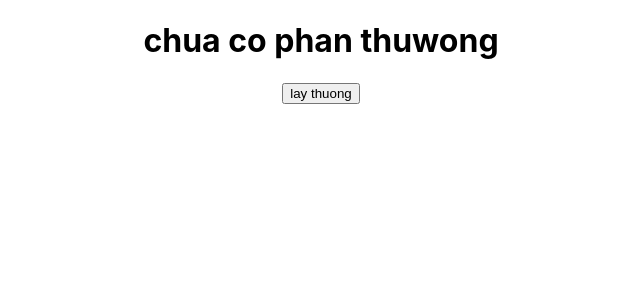
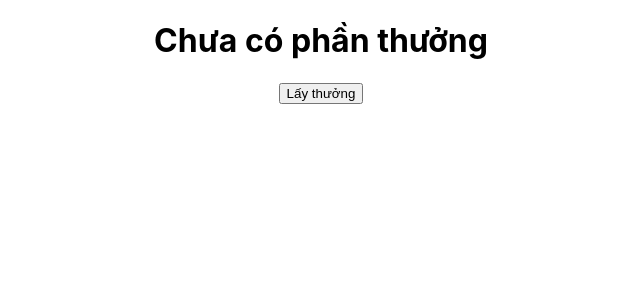
Before and after one commit to chitl1/ReactjsProject, a React (Create React App) app: page / in a window 1280 px wide. Shown: the top 300 px of the page, without its empty margins (319-959 px from the left). Built offline with nearby package versions, Linux system fonts and the light colour scheme.

Commit message:
first commit

```diff
--- a/src/App.js
+++ b/src/App.js
@@ -16,9 +16,9 @@ function App() {
   }
   return (
     <div className="App">
-      <h1> { gift || "chua co phan thuwong"}</h1>
+      <h1> { gift || "Chưa có phần thưởng"}</h1>
       <button onClick={randomGift}>
-        lay thuong
+        Lấy thưởng
       </button>
     </div>
   );
```
